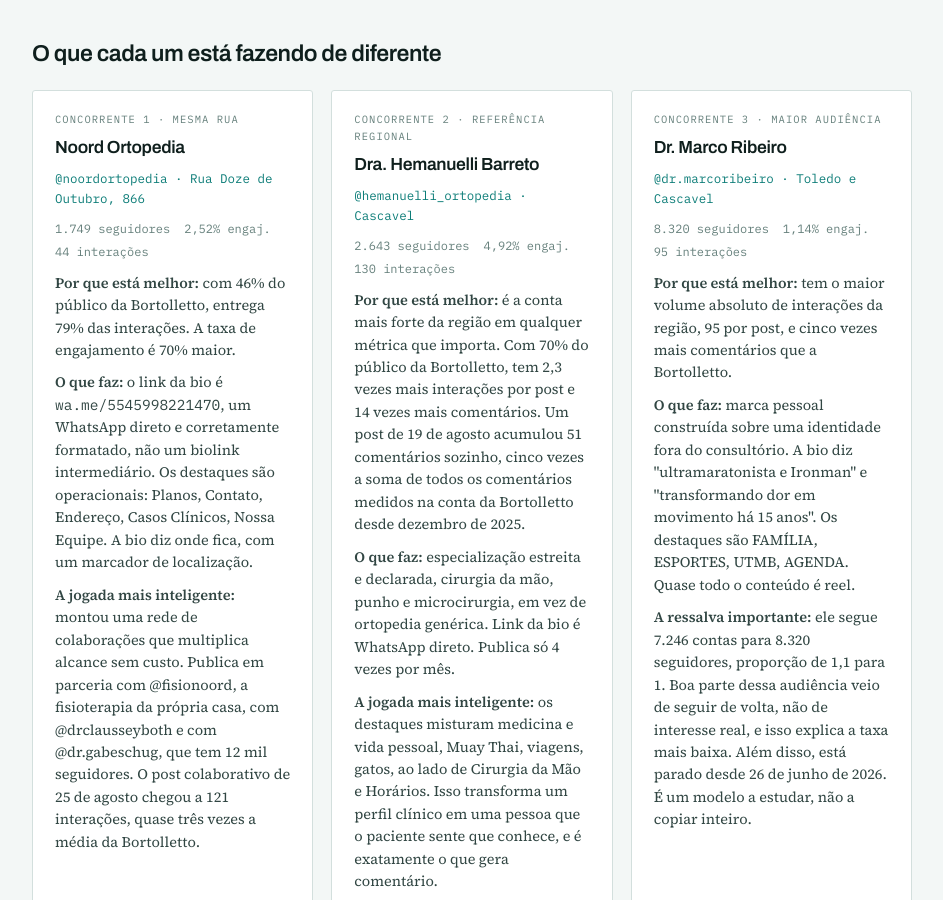
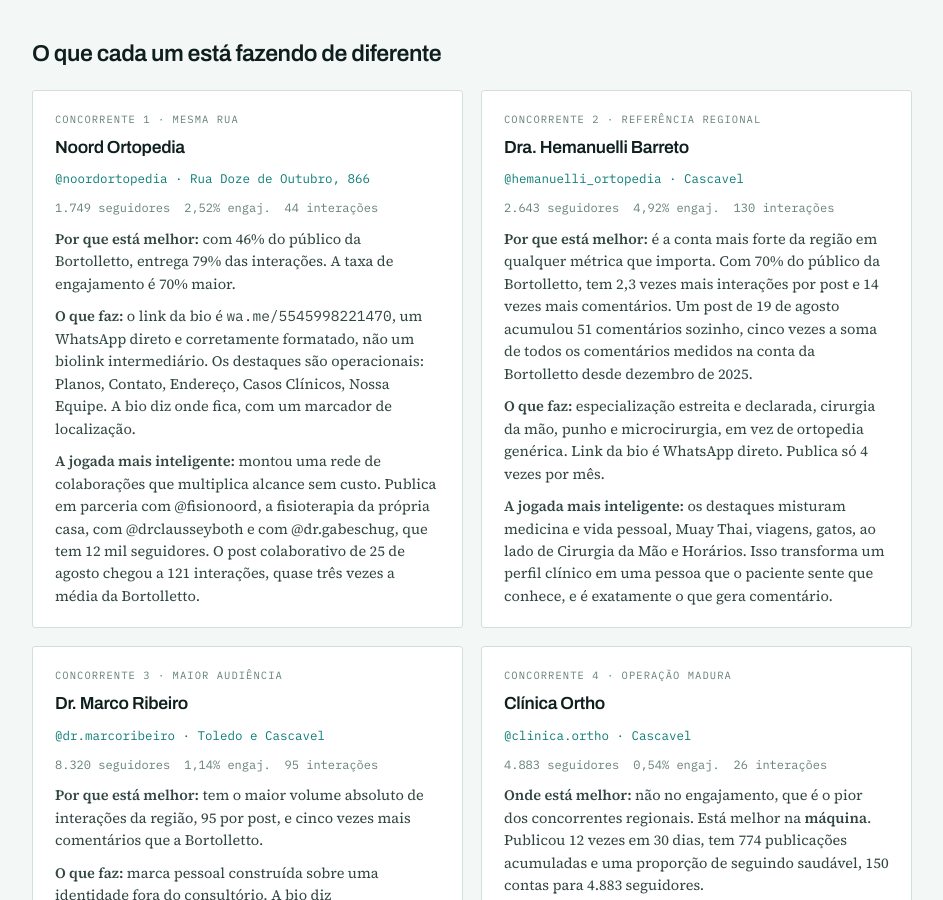
Before and after one commit to luizpborba/analise-instagram-clinica-bortolletto, a plain HTML site: page index.html in a window 1280 px wide. Shown: the part 6656-7556 px from the top of the page, without its empty margins (168-1111 px from the left). Drawn offline with Linux system fonts and the light colour scheme.

Commit message:
cards de concorrentes em grade 2x2 para nao deixar um cartao sozinho na linha

```diff
--- a/index.html
+++ b/index.html
@@ -148,7 +148,8 @@
 ul.tight li:last-child{margin-bottom:0}
 ul.tight li b{color:var(--ink);font-weight:600;font-family:var(--f-display)}
 
-.cards{display:grid;grid-template-columns:repeat(auto-fit,minmax(260px,1fr));gap:18px}
+.cards{display:grid;grid-template-columns:repeat(2,1fr);gap:18px}
+@media (max-width:700px){.cards{grid-template-columns:1fr}}
 .card{background:var(--surface);border:1px solid var(--hair);border-radius:3px;padding:20px 22px;display:flex;flex-direction:column;gap:10px}
 .card .rank{font-family:var(--f-mono);font-size:10.5px;letter-spacing:.1em;text-transform:uppercase;color:var(--muted)}
 .card h4{font-size:17.5px}
```
